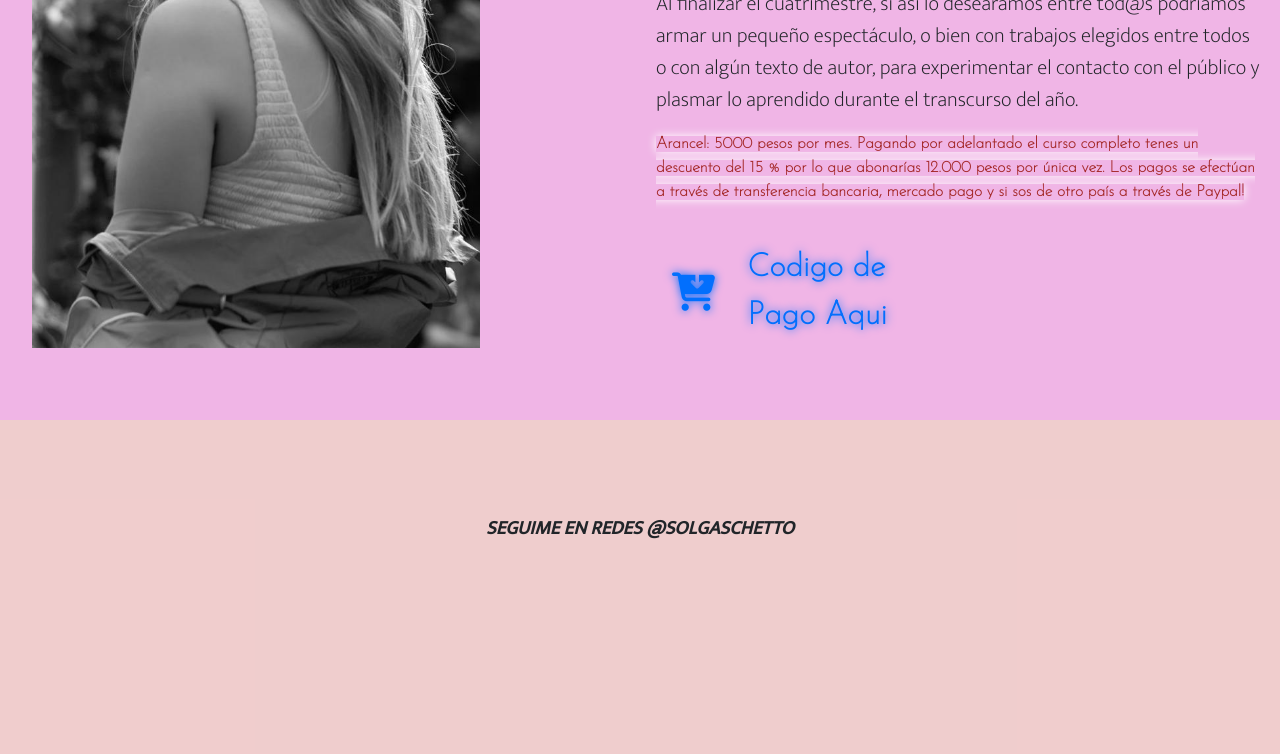
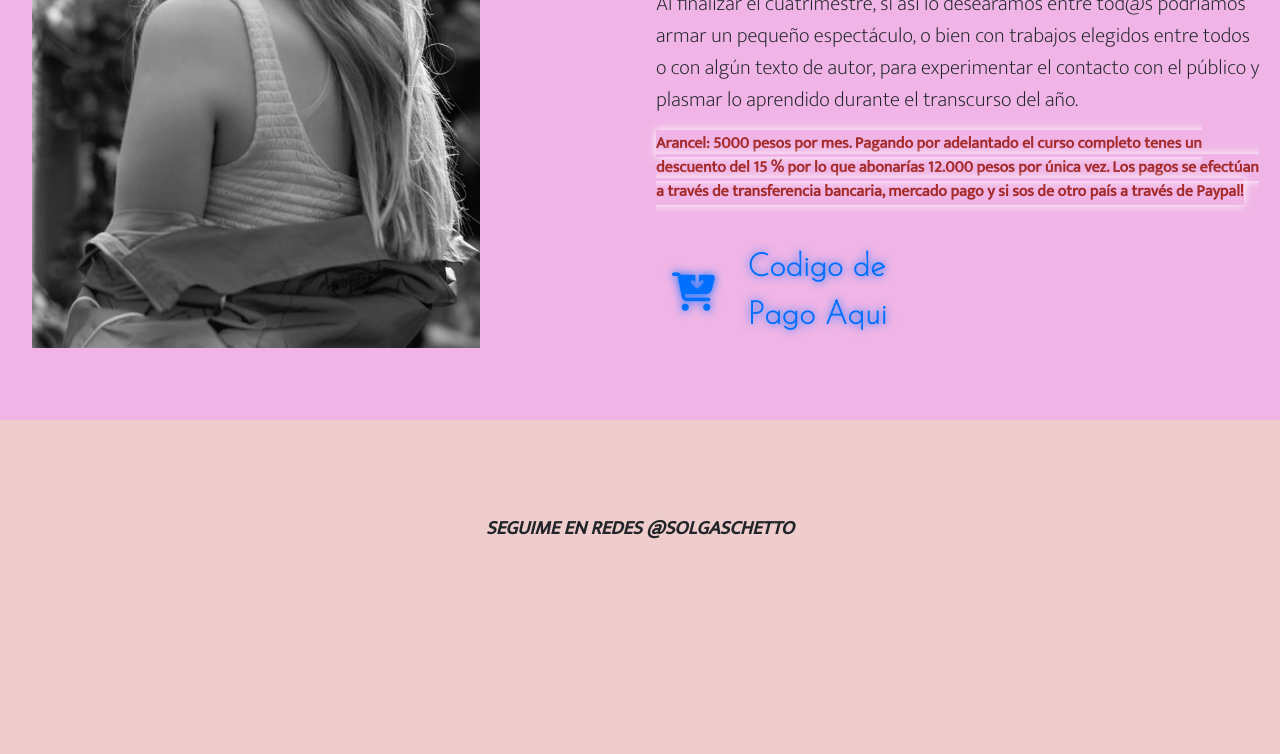
Before and after one commit to gonzalolglopez1/Aplicando-SASS-Gonzalo-Lopez-Gaschetto, a website: page clases.html in a window 1280 px wide. Shown: the part 1280-2034 px from the top of the page. Drawn offline with nearby package versions, Linux system fonts and the light colour scheme.

Commit message:
ultimas correcciones

```diff
--- a/scss/_clases.scss
+++ b/scss/_clases.scss
@@ -42,6 +42,7 @@
        .precio{
         color: brown;
         box-shadow: 0 0 10px white;
+        font-family: 'Mukta', sans-serif;
        }
        .fa-solid{
         font-size: 2.4rem;
```
Also changed, not shown: css/estilos.css.
